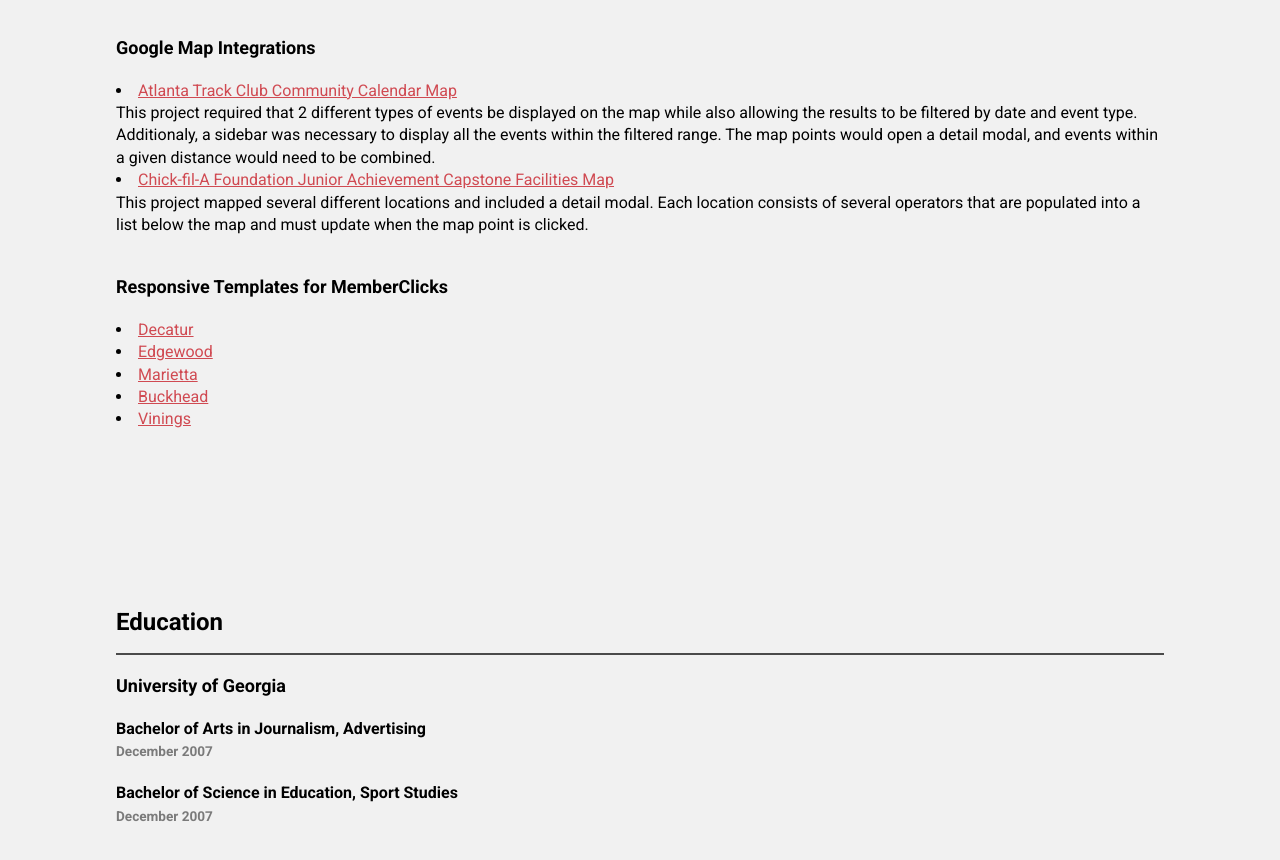
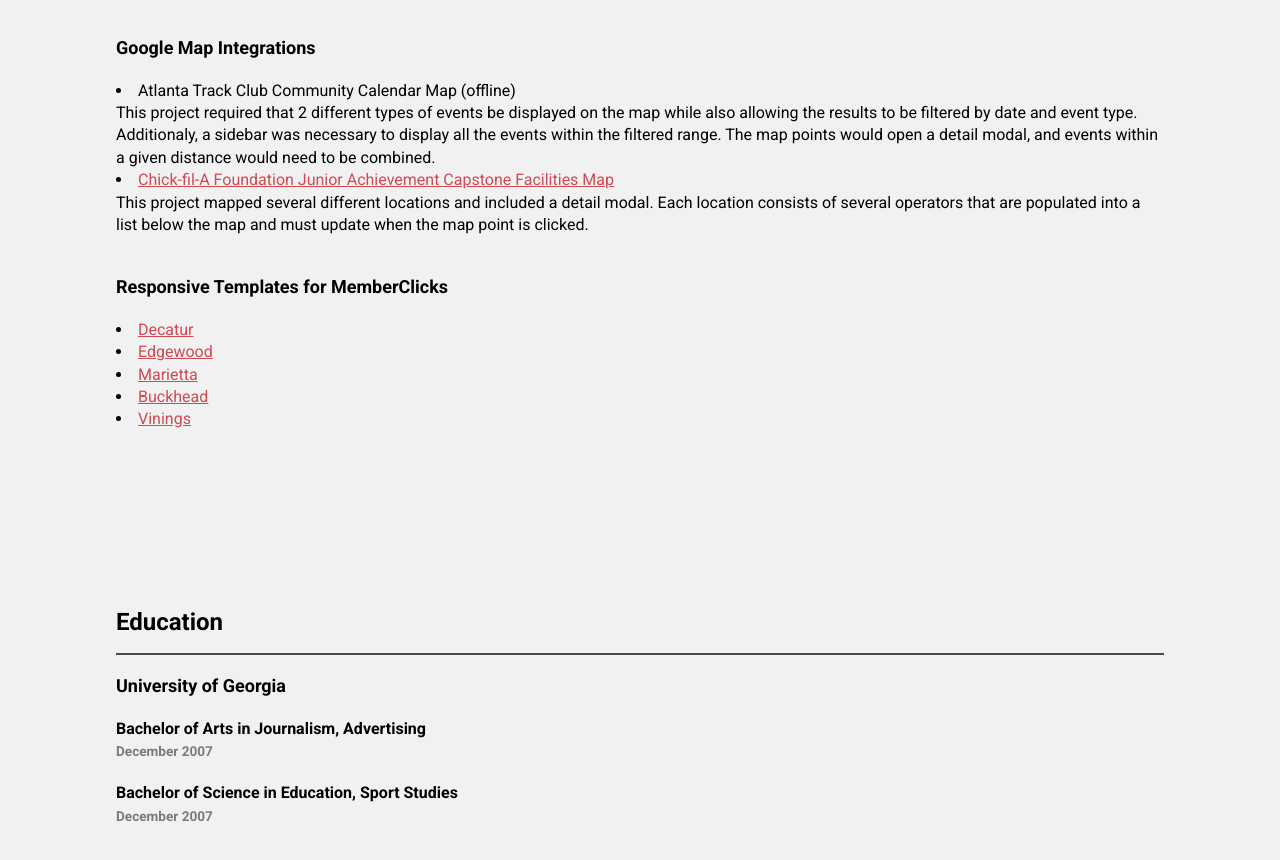
Before and after one commit to ksullivan-dev/ksullivan-dev.github.io, a plain HTML site: page index.html in a window 1280 px wide. Shown: the part 5547-6407 px from the top of the page. Drawn offline with nearby package versions, Linux system fonts and the light colour scheme; a web font is replaced by a local one.

Commit message:
Remove link to All Track Club calendar

```diff
--- a/index.html
+++ b/index.html
@@ -635,9 +635,8 @@
             <h3 class="noprint">Google Map Integrations</h3>
             <ul class="noprint">
               <li>
-                <a href="http://atlantatrackclub.org/calendar" target="_blank"
-                  >Atlanta Track Club Community Calendar Map</a
-                ><br />
+                Atlanta Track Club Community Calendar Map (offline)
+                <br />
                 This project required that 2 different types of events be
                 displayed on the map while also allowing the results to be
                 filtered by date and event type. Additionaly, a sidebar was
```
